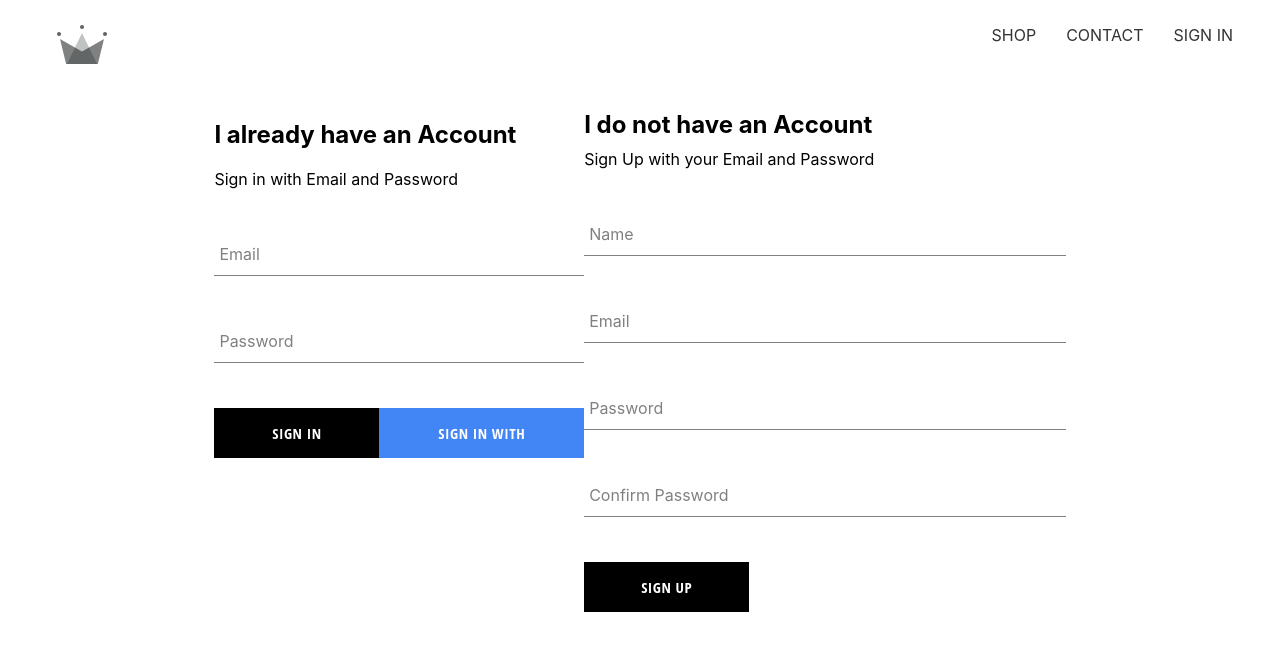
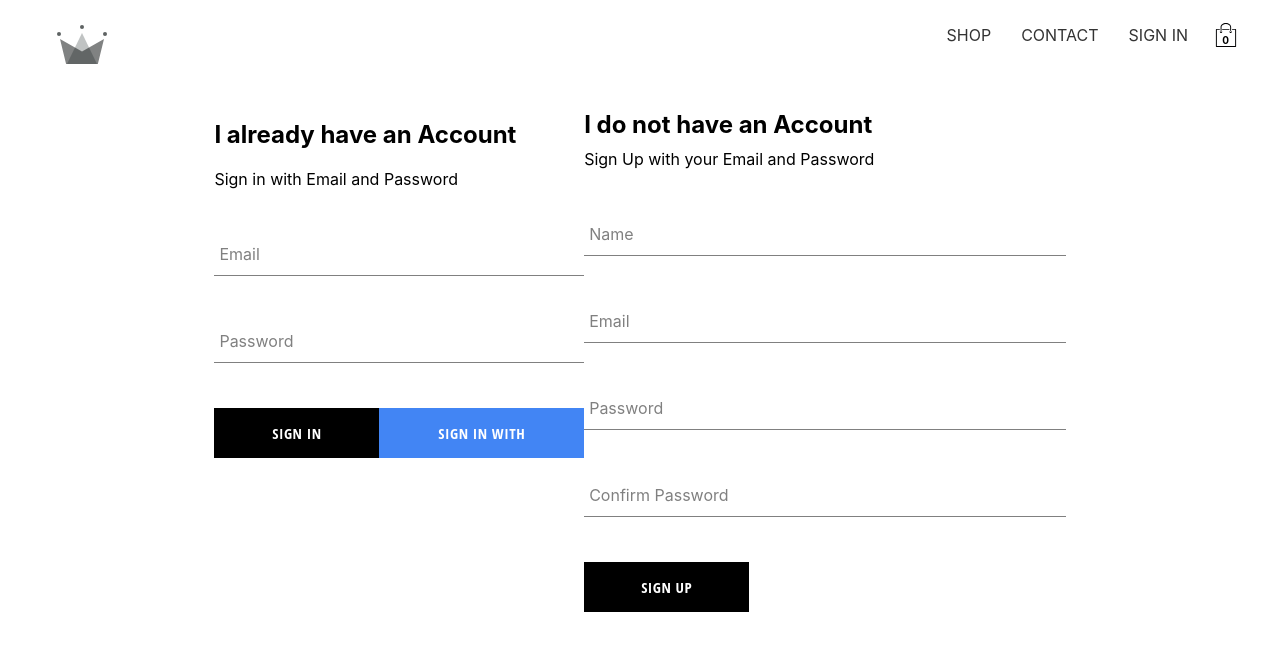
Before and after one commit to Bishwahangdewan/WeebStore, a React (Create React App) app: page /signin in a window 1280 px wide. Shown: the top 650 px of the page. Built offline with nearby package versions, Linux system fonts and the light colour scheme; no server answers.

Commit message:
Cart Dropdown created and also created Cart Reducers

```diff
--- /dev/null
+++ b/src/components/cart-dropdown/cart-dropdown.component.jsx
@@ -0,0 +1,14 @@
+import React from 'react';
+
+import CustomButton from '../custom-button/custom-button.component';
+
+import './cart-dropdown.styles.scss';
+
+const CartDropdown = () => (
+    <div className="cart-dropdown">
+        <div className="cart-items" />
+        <CustomButton> CHECKOUT</CustomButton>
+    </div>
+)
+
+export default CartDropdown;
--- /dev/null
+++ b/src/components/cart-dropdown/cart-dropdown.styles.scss
@@ -0,0 +1,24 @@
+.cart-dropdown {
+    position: absolute;
+    width: 240px;
+    height: 340px;
+    display: flex;
+    flex-direction: column;
+    padding: 20px;
+    border: 1px solid black;
+    background-color: white;
+    top: 90px;
+    right: 40px;
+    z-index: 5;
+
+    .cart-items {
+      height: 240px;
+      display: flex;
+      flex-direction: column;
+      overflow: scroll;
+    }
+
+    button {
+      margin-top: auto;
+    }
+  }
--- /dev/null
+++ b/src/components/cart-icon/cart-icon.component.jsx
@@ -0,0 +1,21 @@
+import React from 'react';
+
+import { ReactComponent as ShoppingIcon } from '../../assets/shopping-bag.svg';
+
+import './cart-icon.styles.scss';
+
+import { connect } from 'react-redux';
+import { toggleCartHidden } from '../../redux/cart/cart.actions';
+
+const CartIcon = ({ toggleCartHidden }) => (
+    <div className="cart-icon" onClick={toggleCartHidden}>
+        <ShoppingIcon className="shopping-icon" />
+        <span className="item-count">0</span>
+    </div>
+)
+
+const mapDispatchToProps = dispatch => ({
+    toggleCartHidden: () => dispatch(toggleCartHidden())
+})
+
+export default connect(null, mapDispatchToProps)(CartIcon);
--- /dev/null
+++ b/src/components/cart-icon/cart-icon.styles.scss
@@ -0,0 +1,21 @@
+.cart-icon {
+    width: 45px;
+    height: 45px;
+    position: relative;
+    display: flex;
+    align-items: center;
+    justify-content: center;
+    cursor: pointer;
+
+    .shopping-icon {
+      width: 24px;
+      height: 24px;
+    }
+
+    .item-count {
+      position: absolute;
+      font-size: 10px;
+      font-weight: bold;
+      bottom: 12px;
+    }
+  }
--- a/src/components/header/header.component.jsx
+++ b/src/components/header/header.component.jsx
@@ -3,14 +3,18 @@
 import { Link } from 'react-router-dom'
 
 import { ReactComponent as Logo } from '../../assets/crown.svg';
+import './header.styles.scss';
 
 import { auth } from '../../firebase/firebase.util';
 
-import './header.styles.scss';
-
 import { connect } from 'react-redux';
 
-const Header = ({ currentUser }) => (
+import CartIcon from '../cart-icon/cart-icon.component';
+import CartDropdown from '../cart-dropdown/cart-dropdown.component';
+
+
+
+const Header = ({ currentUser, hidden }) => (
     <div className="header">
         <Link className="logo-container" to="/">
             <Logo className="logo" />
@@ -23,12 +27,17 @@
                     <div className="option" onClick={() => auth.signOut()}>SIGN OUT</div> :
                     <Link className="option" to="/signin">SIGN IN</Link>
             }
+            <CartIcon />
         </div>
+
+        {hidden ? null : <CartDropdown />}
     </div>
 )
 
+
 const mapStateToProps = (state) => ({
-    currentUser: state.user.currentUser
+    currentUser: state.user.currentUser,
+    hidden: state.cart.hidden
 })
 
 export default connect(mapStateToProps)(Header);
--- /dev/null
+++ b/src/redux/cart/cart.actions.js
@@ -0,0 +1,5 @@
+import CartActionTypes from "./cart.types";
+
+export const toggleCartHidden = () => ({
+    type: CartActionTypes.TOGGLE_CART_HIDDEN
+})
--- /dev/null
+++ b/src/redux/cart/cart.reducer.js
@@ -0,0 +1,20 @@
+import CartActionTypes from './cart.types';
+
+const INITIAL_STATE = {
+    hidden: true
+}
+
+const cartReducer = (state = INITIAL_STATE, action) => {
+    switch (action.type) {
+        case CartActionTypes.TOGGLE_CART_HIDDEN:
+            return {
+                ...state,
+                hidden: !state.hidden
+            };
+
+        default:
+            return state;
+    }
+}
+
+export default cartReducer;
--- /dev/null
+++ b/src/redux/cart/cart.types.js
@@ -0,0 +1,5 @@
+const CartActionTypes = {
+    TOGGLE_CART_HIDDEN: 'TOGGLE_CART_HIDDEN'
+};
+
+export default CartActionTypes;
--- a/src/redux/root-reducer.js
+++ b/src/redux/root-reducer.js
@@ -1,7 +1,9 @@
 import { combineReducers } from 'redux';
 
 import UserReducer from './user/user.reducer';
+import CartReducer from './cart/cart.reducer';
 
 export default combineReducers({
-    user: UserReducer
+    user: UserReducer,
+    cart: CartReducer
 })
```
Also changed, not shown: src/assets/shopping-bag.svg (added).
